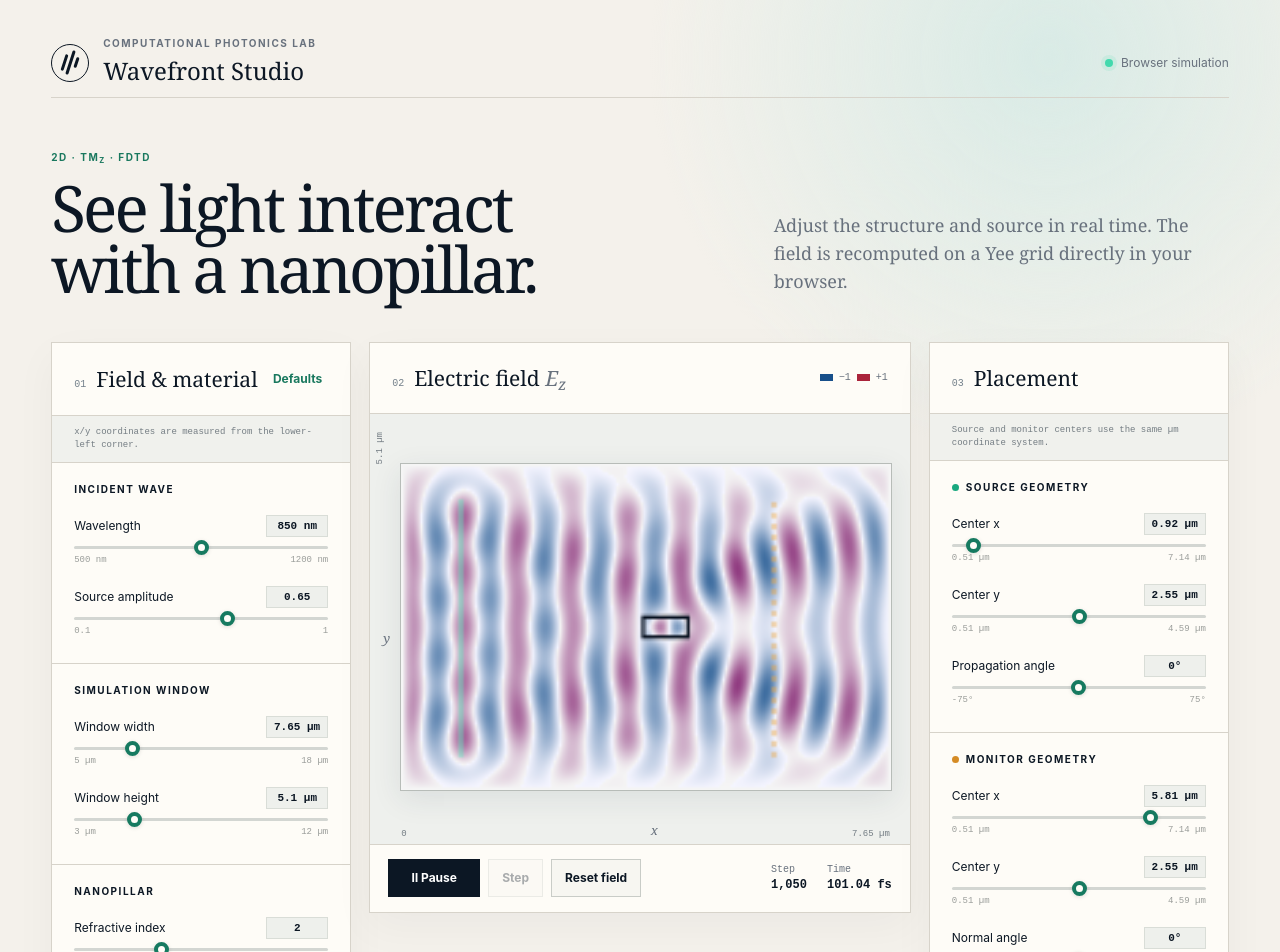
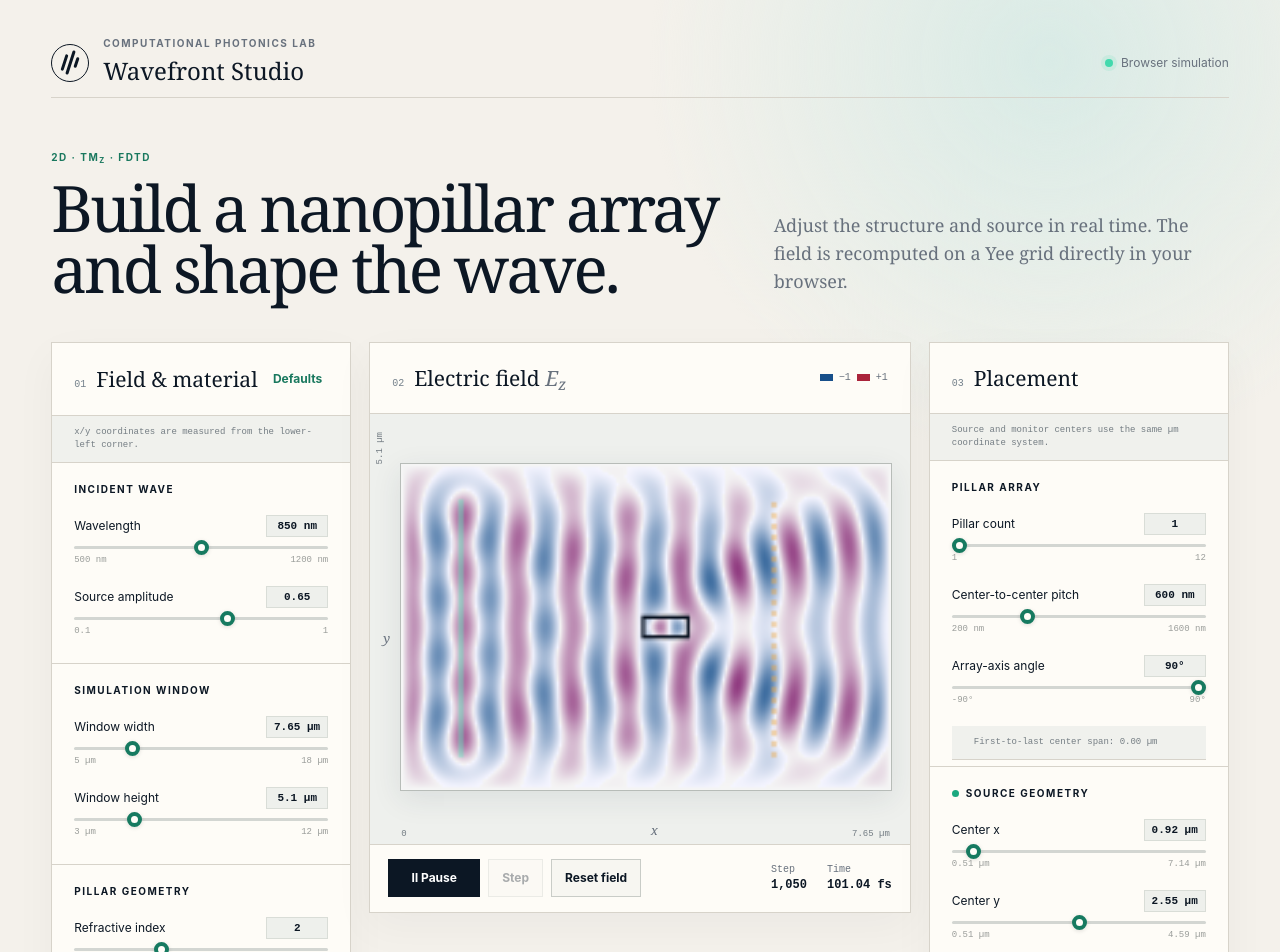
Before and after one commit to Liblivity/Stephen-FDTD, a Next.js app: page / in a window 1280 px wide. Shown: the top 952 px of the page. Built offline with nearby package versions, Linux system fonts and the light colour scheme.

Commit message:
Add configurable nanopillar arrays

```diff
--- a/app/page.tsx
+++ b/app/page.tsx
@@ -21,6 +21,9 @@ type Params = {
   pillarX: number;
   pillarY: number;
   pillarAngle: number;
+  pillarCount: number;
+  pillarPitch: number;
+  arrayAngle: number;
   sourceX: number;
   sourceY: number;
   sourceAngle: number;
@@ -46,7 +49,7 @@ type Engine = {
   dtNmC: number;
   coefficientX: number;
   coefficientY: number;
-  pillarPoints: Point[];
+  pillarPolygons: Point[][];
   sourcePoints: Point[];
   monitorPoints: Point[];
 };
@@ -63,6 +66,9 @@ const defaults: Params = {
   pillarX: 4.13,
   pillarY: 2.55,
   pillarAngle: 0,
+  pillarCount: 1,
+  pillarPitch: 600,
+  arrayAngle: 90,
   sourceX: 0.92,
   sourceY: 2.55,
   sourceAngle: 0,
@@ -112,20 +118,31 @@ function createEngine(params: Params): Engine {
   const coefficientY = dtNmC / dyNm;
   const epsilon = new Float32Array(size).fill(1);
   const damping = new Float32Array(size).fill(1);
-  const pillarCenterX = params.pillarX * 1000;
-  const pillarCenterY = params.pillarY * 1000;
+  const arrayCenterX = params.pillarX * 1000;
+  const arrayCenterY = params.pillarY * 1000;
   const pillarAngle = (params.pillarAngle * Math.PI) / 180;
   const cosPillar = Math.cos(pillarAngle);
   const sinPillar = Math.sin(pillarAngle);
+  const arrayAngle = (params.arrayAngle * Math.PI) / 180;
+  const pillarCenters = Array.from({ length: params.pillarCount }, (_, index) => {
+    const offset = (index - (params.pillarCount - 1) / 2) * params.pillarPitch;
+    return {
+      x: arrayCenterX + Math.cos(arrayAngle) * offset,
+      y: arrayCenterY + Math.sin(arrayAngle) * offset,
+    };
+  });
 
   for (let y = 0; y < NY; y++) {
     for (let x = 0; x < NX; x++) {
       const i = x + y * NX;
-      const relativeX = (x + 0.5) * dxNm - pillarCenterX;
-      const relativeY = (y + 0.5) * dyNm - pillarCenterY;
+      const insidePillar = pillarCenters.some((center) => {
+        const relativeX = (x + 0.5) * dxNm - center.x;
+        const relativeY = (y + 0.5) * dyNm - center.y;
         const localX = cosPillar * relativeX + sinPillar * relativeY;
         const localY = -sinPillar * relativeX + cosPillar * relativeY;
-      if (Math.abs(localX) <= params.pillarLength / 2 && Math.abs(localY) <= params.pillarWidth / 2) {
+        return Math.abs(localX) <= params.pillarLength / 2 && Math.abs(localY) <= params.pillarWidth / 2;
+      });
+      if (insidePillar) {
         epsilon[i] = params.refractiveIndex ** 2;
       }
       const edge = Math.min(x, y, NX - 1 - x, NY - 1 - y);
@@ -136,18 +153,18 @@ function createEngine(params: Params): Engine {
     }
   }
 
-  const pillarPoints = [
+  const pillarPolygons = pillarCenters.map((center) => [
       [-params.pillarLength / 2, -params.pillarWidth / 2],
       [params.pillarLength / 2, -params.pillarWidth / 2],
       [params.pillarLength / 2, params.pillarWidth / 2],
       [-params.pillarLength / 2, params.pillarWidth / 2],
     ].map(([localX, localY]) => {
-    const physicalX = pillarCenterX + cosPillar * localX - sinPillar * localY;
-    const physicalY = pillarCenterY + sinPillar * localX + cosPillar * localY;
+      const physicalX = center.x + cosPillar * localX - sinPillar * localY;
+      const physicalY = center.y + sinPillar * localX + cosPillar * localY;
       const x = physicalX / dxNm;
       const y = physicalY / dyNm;
       return { x, y, index: Math.round(x) + Math.round(y) * NX };
-  });
+    }));
   const sourcePoints = buildLinePoints(
     params.sourceX * 1000,
     params.sourceY * 1000,
@@ -184,7 +201,7 @@ function createEngine(params: Params): Engine {
     dtNmC,
     coefficientX,
     coefficientY,
-    pillarPoints,
+    pillarPolygons,
     sourcePoints,
     monitorPoints,
   };
@@ -262,12 +279,15 @@ function render(engine: Engine, canvas: HTMLCanvasElement) {
   context.strokeStyle = "#07111f";
   context.lineWidth = 1.2;
   context.beginPath();
-  engine.pillarPoints.forEach((point, index) => {
+  engine.pillarPolygons.forEach((polygon) => {
+    context.beginPath();
+    polygon.forEach((point, index) => {
       if (index === 0) context.moveTo(point.x, NY - point.y);
       else context.lineTo(point.x, NY - point.y);
     });
     context.closePath();
     context.stroke();
+  });
   context.strokeStyle = "#5df2c2";
   context.lineWidth = 0.8;
   context.beginPath();
@@ -519,7 +539,7 @@ export default function Home() {
       <section className="intro">
         <div>
           <p className="kicker">2D · TM<sub>z</sub> · FDTD</p>
-          <h2>See light interact<br />with a nanopillar.</h2>
+          <h2>Build a nanopillar array<br />and shape the wave.</h2>
         </div>
         <p className="lede">Adjust the structure and source in real time. The field is recomputed on a Yee grid directly in your browser.</p>
       </section>
@@ -542,13 +562,13 @@ export default function Home() {
             <Slider label="Window height" value={params.windowHeight} min={3} max={12} step={0.25} unit=" µm" onChange={(v) => changeParam("windowHeight", v)} />
           </div>
           <div className="control-group">
-            <p className="group-label">Nanopillar</p>
+            <p className="group-label">Pillar geometry</p>
             <Slider label="Refractive index" value={params.refractiveIndex} min={1} max={4} step={0.1} unit="" onChange={(v) => changeParam("refractiveIndex", v)} />
             <Slider label="Width" value={params.pillarWidth} min={100} max={800} step={25} unit=" nm" onChange={(v) => changeParam("pillarWidth", v)} />
             <Slider label="Length" value={params.pillarLength} min={200} max={1600} step={50} unit=" nm" onChange={(v) => changeParam("pillarLength", v)} />
-            <Slider label="Center x" value={params.pillarX} min={xMargin} max={xMaximum} step={0.05} unit=" µm" onChange={(v) => changeParam("pillarX", v)} />
-            <Slider label="Center y" value={params.pillarY} min={yMargin} max={yMaximum} step={0.05} unit=" µm" onChange={(v) => changeParam("pillarY", v)} />
-            <Slider label="Orientation" value={params.pillarAngle} min={-90} max={90} step={5} unit="°" onChange={(v) => changeParam("pillarAngle", v)} />
+            <Slider label="Array center x" value={params.pillarX} min={xMargin} max={xMaximum} step={0.05} unit=" µm" onChange={(v) => changeParam("pillarX", v)} />
+            <Slider label="Array center y" value={params.pillarY} min={yMargin} max={yMaximum} step={0.05} unit=" µm" onChange={(v) => changeParam("pillarY", v)} />
+            <Slider label="Pillar orientation" value={params.pillarAngle} min={-90} max={90} step={5} unit="°" onChange={(v) => changeParam("pillarAngle", v)} />
           </div>
         </aside>
 
@@ -589,6 +609,13 @@ export default function Home() {
             <div><span className="section-number">03</span><h3>Placement</h3></div>
           </div>
           <p className="coordinate-help">Source and monitor centers use the same µm coordinate system.</p>
+          <div className="control-group">
+            <p className="group-label">Pillar array</p>
+            <Slider label="Pillar count" value={params.pillarCount} min={1} max={12} step={1} unit="" onChange={(v) => changeParam("pillarCount", v)} />
+            <Slider label="Center-to-center pitch" value={params.pillarPitch} min={200} max={1600} step={25} unit=" nm" onChange={(v) => changeParam("pillarPitch", v)} />
+            <Slider label="Array-axis angle" value={params.arrayAngle} min={-90} max={90} step={5} unit="°" onChange={(v) => changeParam("arrayAngle", v)} />
+            <p className="coordinate-help">First-to-last center span: {((Math.max(0, params.pillarCount - 1) * params.pillarPitch) / 1000).toFixed(2)} µm</p>
+          </div>
           <div className="control-group">
             <p className="group-label"><span className="geometry-dot source-dot" />Source geometry</p>
             <Slider label="Center x" value={params.sourceX} min={xMargin} max={xMaximum} step={0.05} unit=" µm" onChange={(v) => changeParam("sourceX", v)} />
```
Lines whose indentation alone changed are shown as unchanged.
